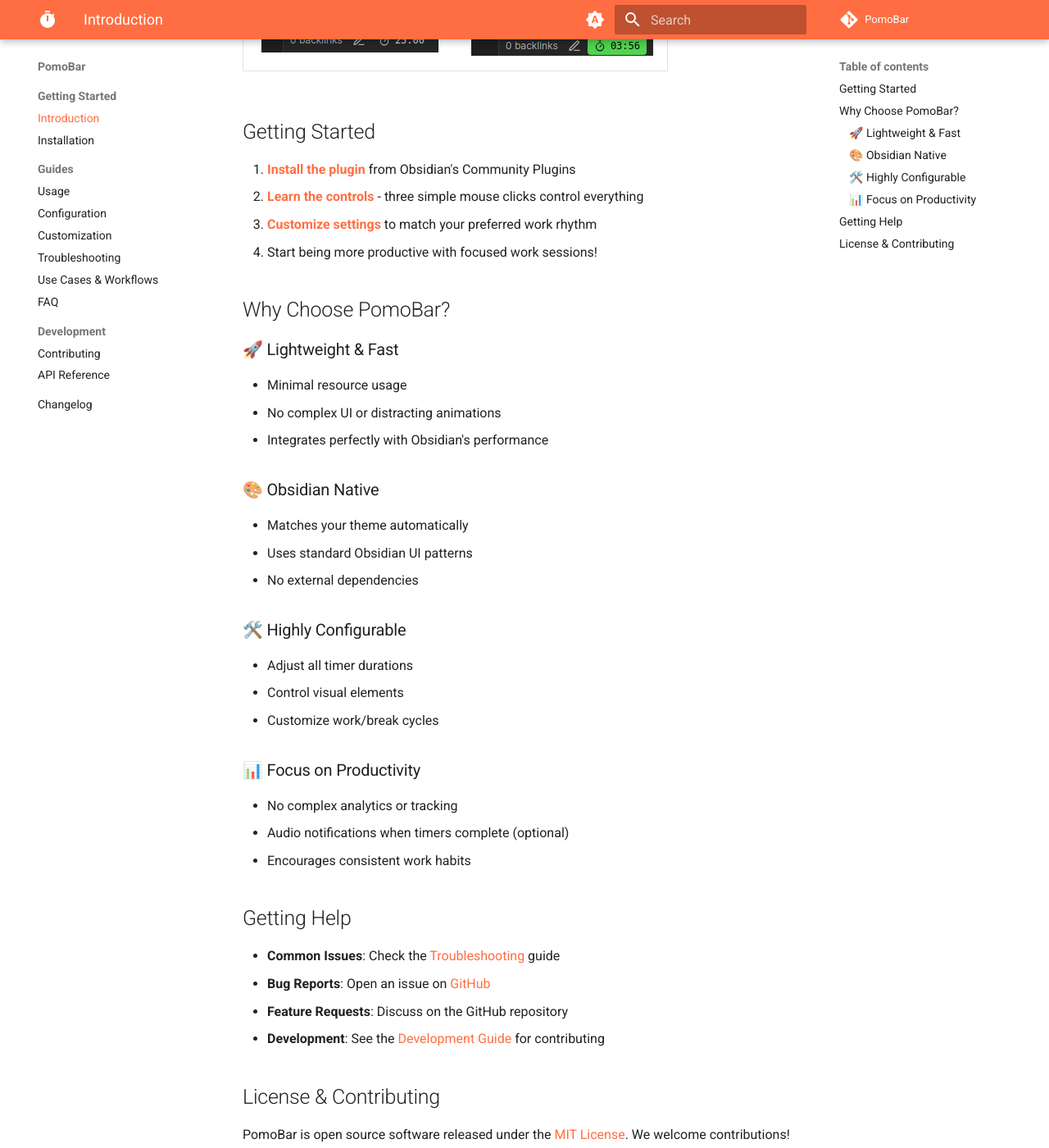
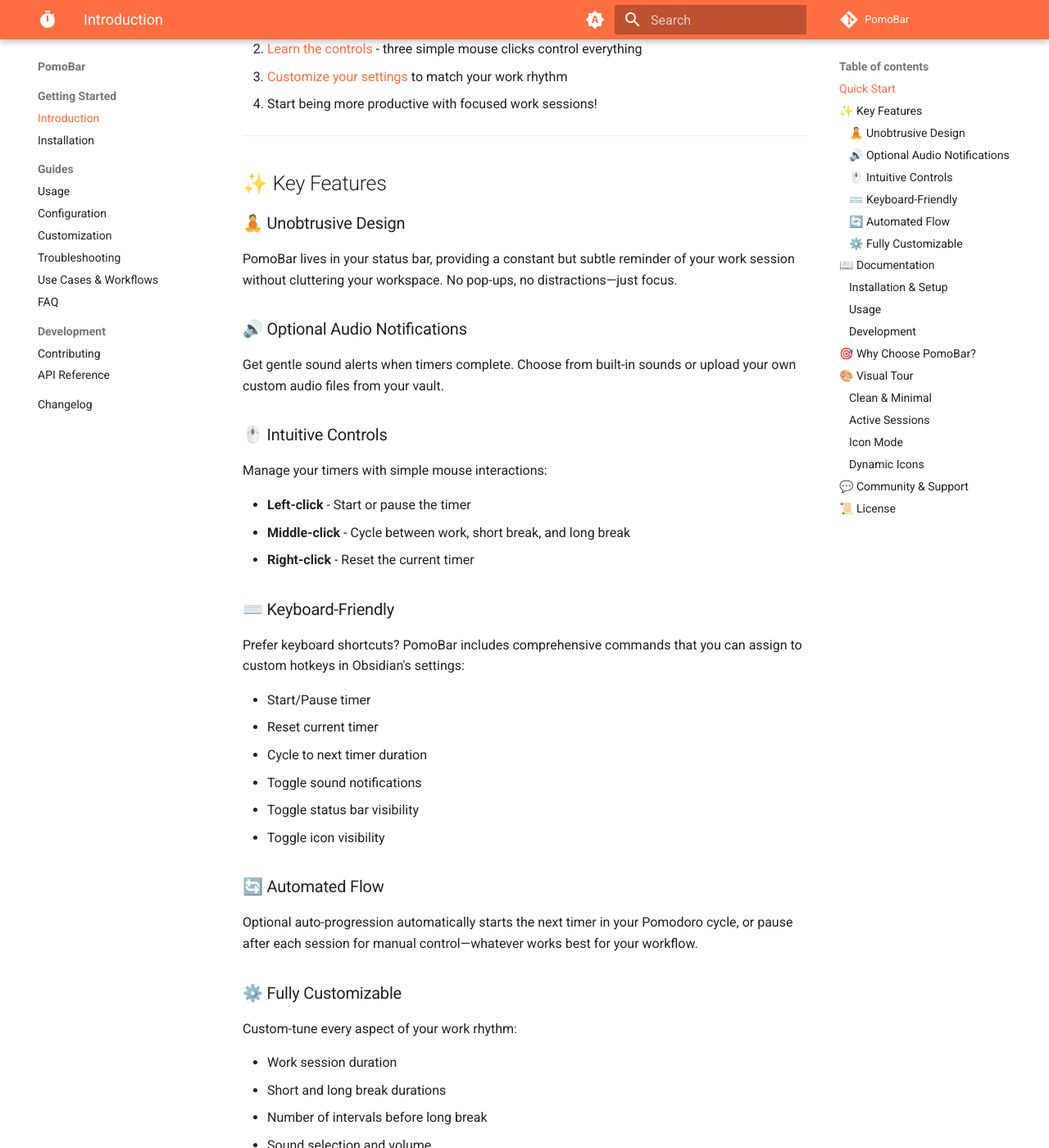
Before and after one commit to semanticdata/obsidian-pomodoro, an MkDocs documentation site: the page built from docs/index.md, in a window 1280 px wide and 1400 px high, scrolled down 433 px. Shown: the whole window at 82% size. Built offline with MkDocs 1.6.1 and Material for MkDocs 9.7.7, drawn with Linux system fonts in a browser that asks for light colours; comment, search, counter and statistics services are not loaded; some of the changed text lies outside the part shown.

Commit message:
restructure marketing wording

```diff
--- a/docs/index.md
+++ b/docs/index.md
@@ -1,58 +1,132 @@
-# Introduction
+# PomoBar Documentation
 
-Welcome to the documentation for PomoBar, a Pomodoro timer plugin for Obsidian.
+**A minimalist Pomodoro timer for Obsidian that keeps you focused on what matters.**
 
-This plugin is designed to help you focus and be more productive by integrating a Pomodoro timer directly into your Obsidian workspace.
+PomoBar integrates the Pomodoro Technique directly into your Obsidian workflow, helping you maintain productive work sessions without ever leaving your notes. The timer lives in your status bar—unobtrusive yet always visible—so you can stay on track without distractions.
 
-|                       Default View                        |                       Running View                        |
-| :-------------------------------------------------------: | :-------------------------------------------------------: |
-|      ![screenshot-1](./screenshots/screenshot-1.png)      |      ![screenshot-2](./screenshots/screenshot-2.png)      |
-|               _Also available with icons!_                |            _...and they change when running!_             |
-| ![screenshot-icon-1](./screenshots/screenshot-icon-1.png) | ![screenshot-icon-2](./screenshots/screenshot-icon-2.png) |
+![screenshot-1](./screenshots/screenshot-1.png)
 
-## Getting Started
+## Quick Start
 
-1. **[Install the plugin](installation.md)** from Obsidian's Community Plugins
-2. **[Learn the controls](usage.md)** - three simple mouse clicks control everything
-3. **[Customize settings](configuration.md)** to match your preferred work rhythm
+1. [Install](installation.md) the plugin from Obsidian's Community Plugins
+2. [Learn the controls](usage.md) - three simple mouse clicks control everything
+3. [Customize your settings](configuration.md) to match your work rhythm
 4. Start being more productive with focused work sessions!
 
-## Why Choose PomoBar?
+---
 
-### 🚀 Lightweight & Fast
+## ✨ Key Features
 
-- Minimal resource usage
-- No complex UI or distracting animations
-- Integrates perfectly with Obsidian's performance
+### 🧘 Unobtrusive Design
 
-### 🎨 Obsidian Native
+PomoBar lives in your status bar, providing a constant but subtle reminder of your work session without cluttering your workspace. No pop-ups, no distractions—just focus.
 
-- Matches your theme automatically
-- Uses standard Obsidian UI patterns
-- No external dependencies
+### 🔊 Optional Audio Notifications
 
-### 🛠️ Highly Configurable
+Get gentle sound alerts when timers complete. Choose from built-in sounds or upload your own custom audio files from your vault.
 
-- Adjust all timer durations
-- Control visual elements
-- Customize work/break cycles
+### 🖱️ Intuitive Controls
 
-### 📊 Focus on Productivity
+Manage your timers with simple mouse interactions:
 
-- No complex analytics or tracking
-- Audio notifications when timers complete (optional)
-- Encourages consistent work habits
+- **Left-click** - Start or pause the timer
+- **Middle-click** - Cycle between work, short break, and long break
+- **Right-click** - Reset the current timer
 
-## Getting Help
+### ⌨️ Keyboard-Friendly
 
-- **Common Issues**: Check the [Troubleshooting](troubleshooting.md) guide
-- **Bug Reports**: Open an issue on [GitHub](https://github.com/semanticdata/obsidian-pomodoro/issues)
-- **Feature Requests**: Discuss on the GitHub repository
-- **Development**: See the [Development Guide](development.md) for contributing
+Prefer keyboard shortcuts? PomoBar includes comprehensive commands that you can assign to custom hotkeys in Obsidian's settings:
 
-## License & Contributing
+- Start/Pause timer
+- Reset current timer
+- Cycle to next timer duration
+- Toggle sound notifications
+- Toggle status bar visibility
+- Toggle icon visibility
 
-PomoBar is open source software released under the [MIT License](https://github.com/semanticdata/obsidian-pomodoro/blob/master/LICENSE). We welcome contributions! See our [Development Guide](development.md) for details on how to get started.
+### 🔄 Automated Flow
+
+Optional auto-progression automatically starts the next timer in your Pomodoro cycle, or pause after each session for manual control—whatever works best for your workflow.
+
+### ⚙️ Fully Customizable
+
+Custom-tune every aspect of your work rhythm:
+
+- Work session duration
+- Short and long break durations
+- Number of intervals before long break
+- Sound selection and volume
+- Visual elements (icons, status bar)
+- Auto-progress behavior
+
+## 📖 Documentation
+
+### Installation & Setup
+
+- [Installation Guide](installation.md) - Get PomoBar running in your vault
+- [Configuration Guide](configuration.md) - Customize your timers and preferences
+
+### Usage
+
+- [User Guide](usage.md) - Learn all the controls and features
+- [Troubleshooting](troubleshooting.md) - Solutions to common issues
+
+### Development
+
+- [Development Guide](development.md) - Contributing and extending PomoBar
+- [API Reference](api.md) - Plugin API documentation (for developers)
+
+---
+
+## 🎯 Why Choose PomoBar?
+
+| Feature | PomoBar | Other Timers |
+|---------|---------|--------------|
+| **Status Bar Integration** | ✅ Native, always visible | ❌ Separate windows or pop-ups |
+| **Custom Audio** | ✅ Vault files or URLs | ⚠️ Limited to built-in sounds |
+| **Keyboard Shortcuts** | ✅ Full command set | ⚠️ Limited or none |
+| **Auto-Progress** | ✅ Optional, configurable | ⚠️ All-or-nothing |
+| **Theme Matching** | ✅ Automatic | ⚠️ May clash with themes |
+| **Resource Usage** | ✅ Minimal | ⚠️ Often heavy |
+| **Complexity** | ✅ Simple, focused | ❌ Overengineered |
+
+## 🎨 Visual Tour
+
+### Clean & Minimal
+
+![screenshot-1](./screenshots/screenshot-1.png)
+
+The timer sits unobtrusively in your status bar.
+
+### Active Sessions
+
+![screenshot-2](./screenshots/screenshot-2.png)
+
+Running timers are clearly highlighted.
+
+### Icon Mode
+
+![screenshot-icon-1](./screenshots/screenshot-icon-1.png)
+
+Enable icons for a cleaner look.
+
+### Dynamic Icons
+
+![screenshot-icon-2](./screenshots/screenshot-icon-2.png)
+
+Icons change to show timer state.
+
+---
+
+## 💬 Community & Support
+
+- Bug Reports: Open an issue on [GitHub](https://github.com/semanticdata/obsidian-pomodoro/issues)
+- Feature Requests: Start a discussion on the GitHub repository
+- Questions: Check the [Troubleshooting](troubleshooting.md) guide first
+
+## 📜 License
+
+PomoBar is open source software released under the [MIT License](https://github.com/semanticdata/obsidian-pomodoro/blob/master/LICENSE).
 
 ---
 
```
Also changed, not shown: README.md (+74 -35 lines).
